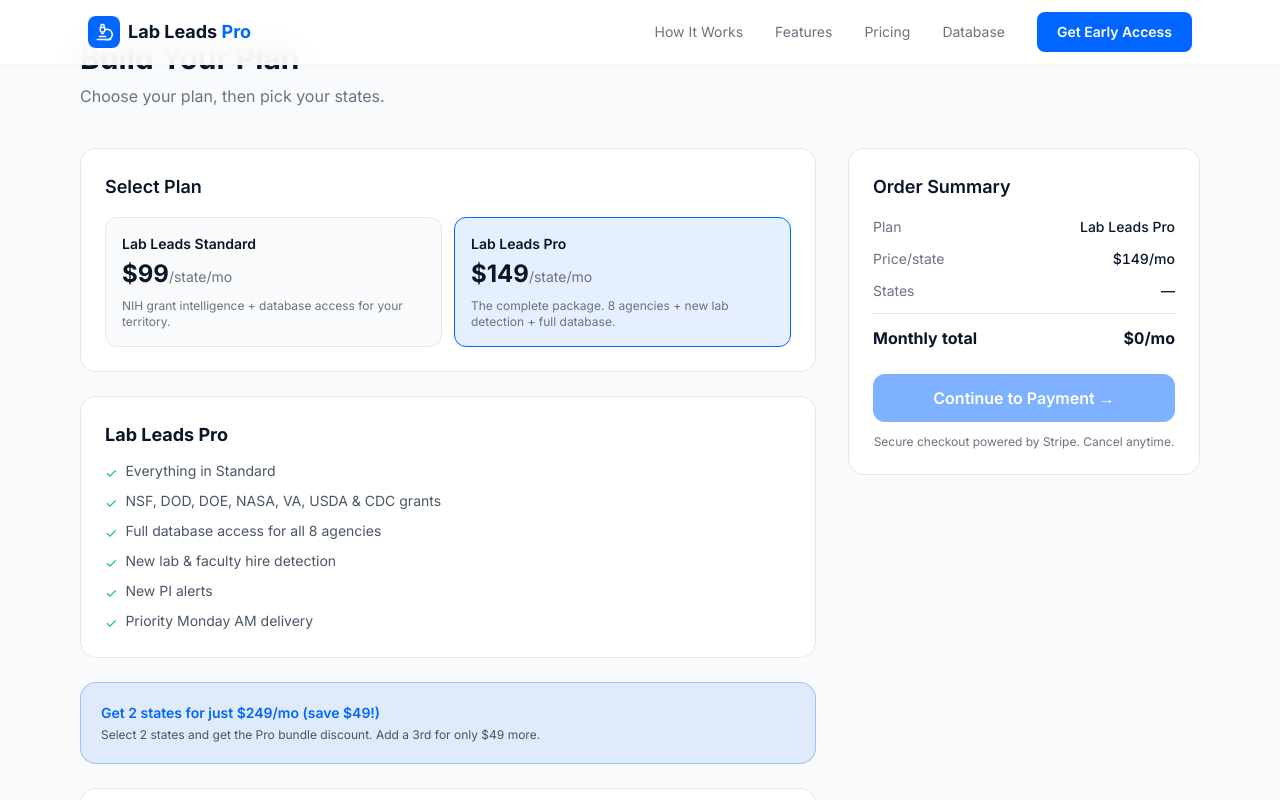
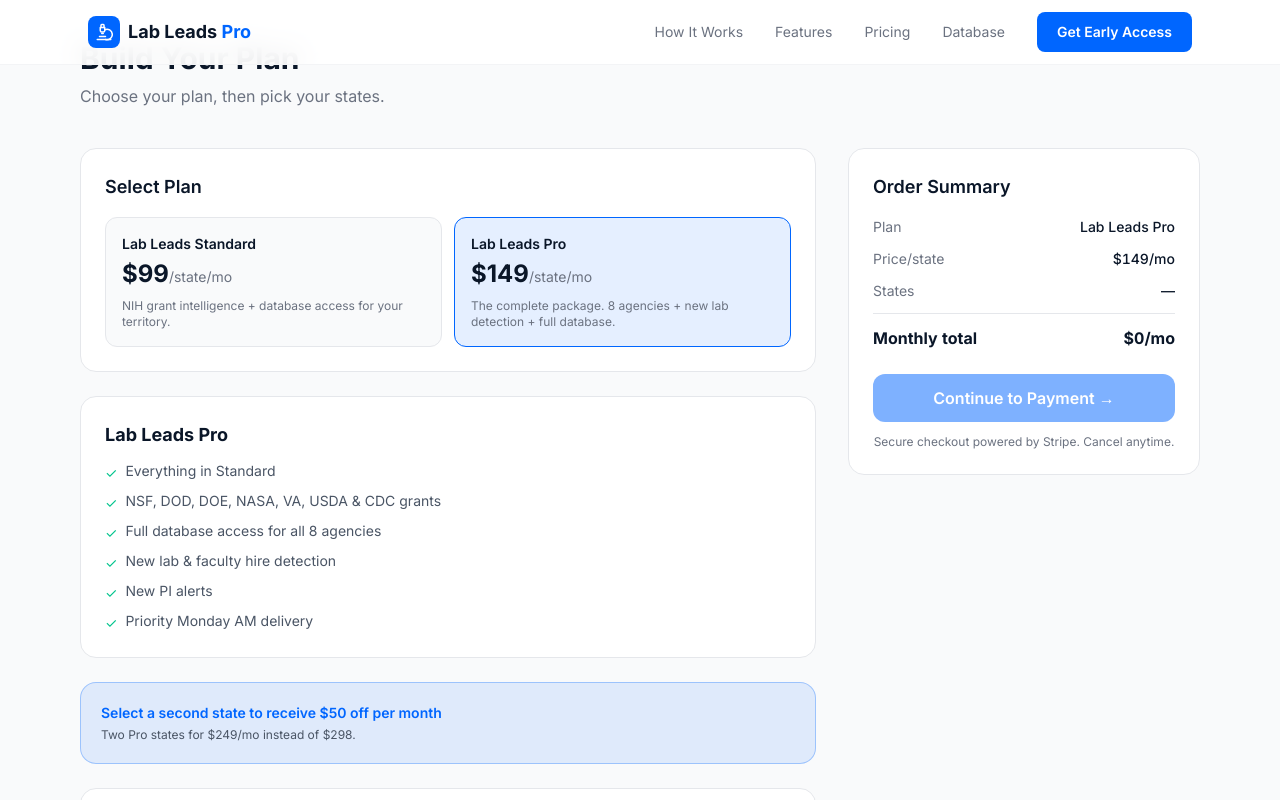
Before and after one commit to lableadmanager-bit/lableadspro-website, a Next.js app: page /checkout in a window 1280 px wide. Both pictures are taken after a click on the button 622 px from the left and 282 px from the top of the page. Shown: the top 800 px of the page. Built offline with nearby package versions, Linux system fonts and the light colour scheme.

Commit message:
fix: Pro promo copy — ' off for two Pro states'

```diff
--- a/src/app/checkout/page.tsx
+++ b/src/app/checkout/page.tsx
@@ -181,10 +181,10 @@ function CheckoutContent() {
               ) : (
                 <>
                   <p className="text-[var(--color-brand)] font-semibold text-sm">
-                    Get 2 states for just $249/mo (save $49!)
+                    Select a second state to receive $50 off per month
                   </p>
                   <p className="text-[var(--color-gray-600)] text-xs mt-1">
-                    Select 2 states and get the Pro bundle discount. Add a 3rd for only $49 more.
+                    Two Pro states for $249/mo instead of $298.
                   </p>
                 </>
               )}
@@ -311,7 +311,7 @@ function CheckoutContent() {
                       <span className="line-through">${fullPrice.toLocaleString()}/mo</span>
                     </div>
                     <p className="text-[var(--color-brand)] text-xs mt-1 font-medium">
-                      Pro 2-state bundle. You save ${fullPrice - monthlyTotal}/mo!
+                      $50 off promo for two Pro states!
                     </p>
                   </div>
                 )}
```
